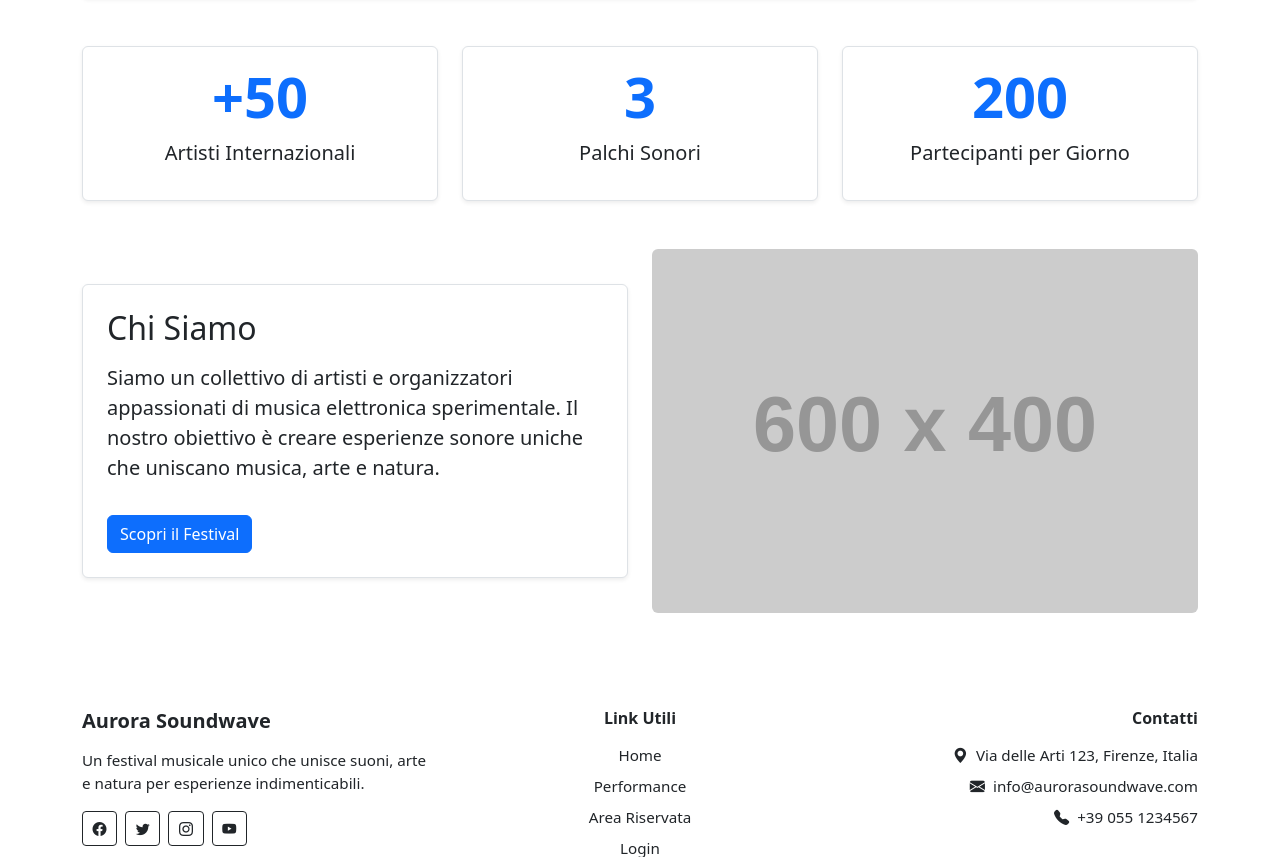
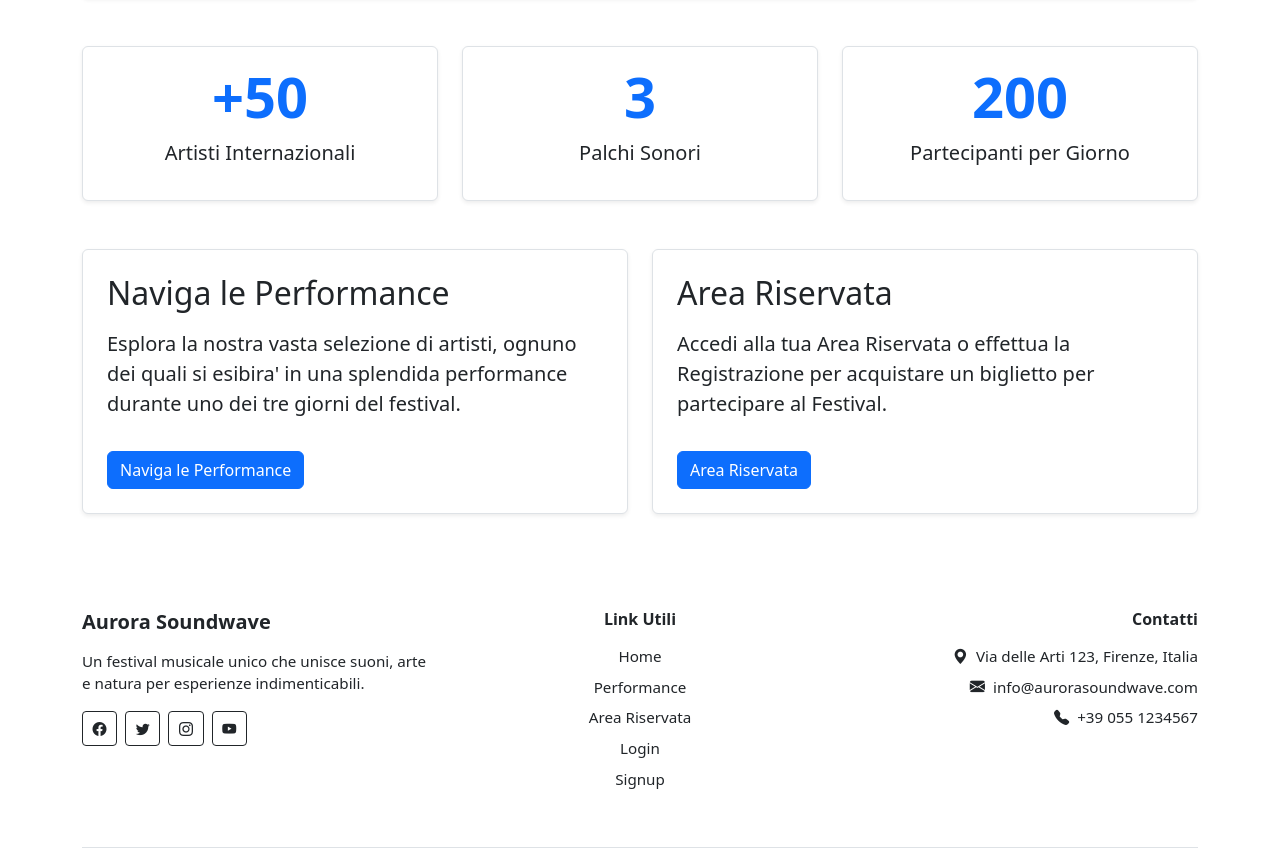
Before and after one commit to biancodavide3/festival, a Flask app: page / in a window 1280 px wide. Shown: the part 2674-3531 px from the top of the page. Run offline with Flask 3, Linux system fonts and the light colour scheme; data comes from the database, SQL or seed files in the repository; both versions use the stored data as it was after the commit; grey boxes labelled with a size stand in for pictures from a placeholder-image service; some libraries are stand-ins or nearby versions.

Commit message:
update home looks and automatically login user after signup

```diff
--- a/src/templates/public/home.html
+++ b/src/templates/public/home.html
@@ -10,17 +10,26 @@
 />
 {% endblock %} {% block content %}
 
-<div id="flash-notifications" class="position-fixed top-0 start-50 translate-middle-x mt-3" style="z-index: 1050; max-width: 400px;">
-  {% with messages = get_flashed_messages(with_categories=false) %}
-    {% if messages %}
-      {% for message in messages %}
-        <div class="alert alert-success alert-dismissible fade show shadow" role="alert">
-          {{ message }}
-          <button type="button" class="btn-close" data-bs-dismiss="alert" aria-label="Close"></button>
-        </div>
-      {% endfor %}
-    {% endif %}
-  {% endwith %}
+<div
+  id="flash-notifications"
+  class="position-fixed top-0 start-50 translate-middle-x mt-3"
+  style="z-index: 1050; max-width: 400px"
+>
+  {% with messages = get_flashed_messages(with_categories=false) %} {% if
+  messages %} {% for message in messages %}
+  <div
+    class="alert alert-success alert-dismissible fade show shadow"
+    role="alert"
+  >
+    {{ message }}
+    <button
+      type="button"
+      class="btn-close"
+      data-bs-dismiss="alert"
+      aria-label="Close"
+    ></button>
+  </div>
+  {% endfor %} {% endif %} {% endwith %}
 </div>
 <!-- Hero -->
 <section
@@ -171,31 +180,32 @@
 <!-- About -->
 <section class="container mt-5">
   <div class="row align-items-center">
-    <!-- Colonna Testo -->
     <div class="col-md-6 mb-4 mb-md-0">
       <div
         class="card border rounded shadow-sm p-4 h-100 d-flex flex-column justify-content-center"
       >
-        <h2 class="mb-3">Chi Siamo</h2>
+        <h2 class="mb-3">Naviga le Performance</h2>
         <p class="fs-5">
-          Siamo un collettivo di artisti e organizzatori appassionati di musica
-          elettronica sperimentale. Il nostro obiettivo è creare esperienze
-          sonore uniche che uniscano musica, arte e natura.
+          Esplora la nostra vasta selezione di artisti, ognuno dei quali si esibira' in una
+          splendida performance durante uno dei tre giorni del festival.
         </p>
         <a href="#" class="btn btn-primary mt-3 align-self-start"
-          >Scopri il Festival</a
+          >Naviga le Performance</a
         >
       </div>
     </div>
-
-    <!-- Colonna Immagine -->
-    <div class="col-md-6">
-      <div class="overflow-hidden rounded">
-        <img
-          src="https://placehold.co/600x400?text=Chi+Siamo"
-          class="img-fluid w-100"
-          alt="Chi Siamo"
-        />
+    <div class="col-md-6 mb-4 mb-md-0">
+      <div
+        class="card border rounded shadow-sm p-4 h-100 d-flex flex-column justify-content-center"
+      >
+        <h2 class="mb-3">Area Riservata</h2>
+        <p class="fs-5">
+          Accedi alla tua Area Riservata o effettua la Registrazione per acquistare un biglietto
+          per partecipare al Festival.
+        </p>
+        <a href="#" class="btn btn-primary mt-3 align-self-start"
+          >Area Riservata</a
+        >
       </div>
     </div>
   </div>
```
Also changed, not shown: src/dao/utenti_dao.py (+5 -2 lines), src/routes/auth_routes.py (+10 -1 lines), src/festival.db.
